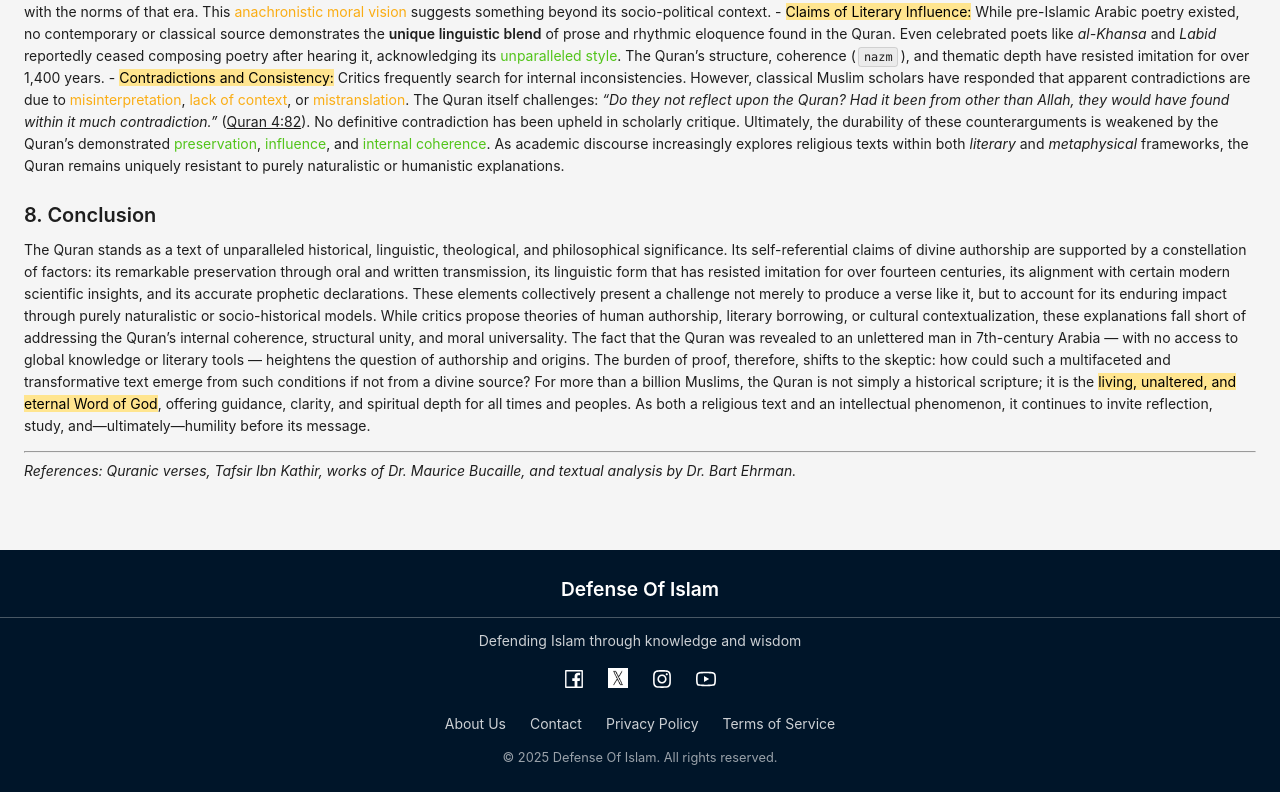
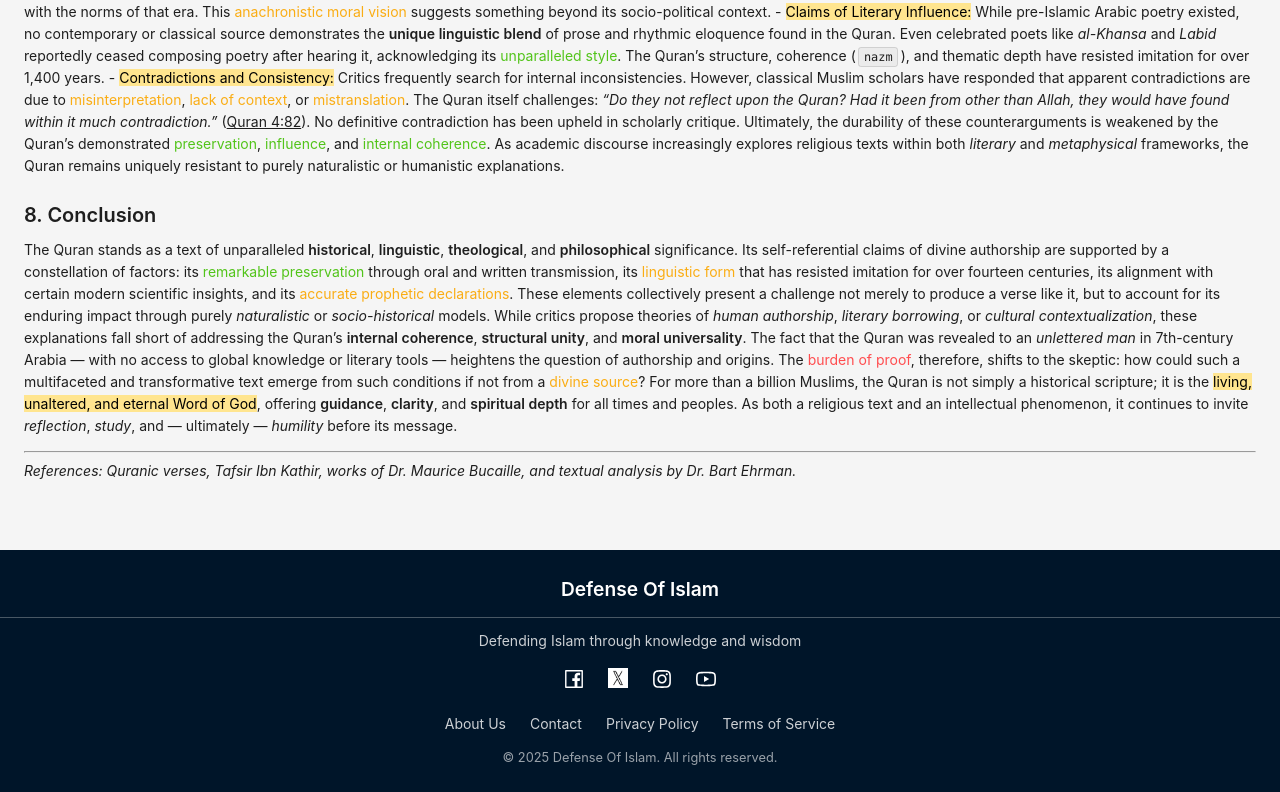
Before and after one commit to defenseofislam/web, a React (Create React App) app: page /web/islam/quran/1 in a window 1280 px wide. Shown: the part 2684-3476 px from the top of the page. Built offline with nearby package versions, Linux system fonts and the light colour scheme; a web font is replaced by a local one.

Commit message:
feat: enhance IslamComponent1 with improved text formatting and emphasis on key theological and linguistic aspects of the Quran

```diff
--- a/src/components/Islam/quran/IslamComponent1.js
+++ b/src/components/Islam/quran/IslamComponent1.js
@@ -533,31 +533,47 @@ function IslamComponent1() {
 
         <Title level={4}>8. Conclusion</Title>
         <Paragraph>
-          The Quran stands as a text of unparalleled historical, linguistic,
-          theological, and philosophical significance. Its self-referential
-          claims of divine authorship are supported by a constellation of
-          factors: its remarkable preservation through oral and written
-          transmission, its linguistic form that has resisted imitation for over
-          fourteen centuries, its alignment with certain modern scientific
-          insights, and its accurate prophetic declarations. These elements
-          collectively present a challenge not merely to produce a verse like
-          it, but to account for its enduring impact through purely naturalistic
-          or socio-historical models.
-          {"\n\n"} While critics propose theories of human authorship, literary
-          borrowing, or cultural contextualization, these explanations fall
-          short of addressing the Quran’s internal coherence, structural unity,
-          and moral universality. The fact that the Quran was revealed to an
-          unlettered man in 7th-century Arabia — with no access to global
-          knowledge or literary tools — heightens the question of authorship and
-          origins. The burden of proof, therefore, shifts to the skeptic: how
-          could such a multifaceted and transformative text emerge from such
-          conditions if not from a divine source?
-          {"\n\n"} For more than a billion Muslims, the Quran is not simply a
-          historical scripture; it is the{" "}
-          <Text mark>living, unaltered, and eternal Word of God</Text>, offering
-          guidance, clarity, and spiritual depth for all times and peoples. As
-          both a religious text and an intellectual phenomenon, it continues to
-          invite reflection, study, and—ultimately—humility before its message.
+          The Quran stands as a text of unparalleled{" "}
+          <Text strong>historical</Text>, <Text strong>linguistic</Text>,{" "}
+          <Text strong>theological</Text>, and <Text strong>philosophical</Text>{" "}
+          significance. Its self-referential claims of divine authorship are
+          supported by a constellation of factors: its{" "}
+          <Text type="success">remarkable preservation</Text> through oral and
+          written transmission, its{" "}
+          <Text type="warning">linguistic form</Text> that has resisted
+          imitation for over fourteen centuries, its{" "}
+          <Text type="info">
+            alignment with certain modern scientific insights
+          </Text>
+          , and its{" "}
+          <Text type="warning">accurate prophetic declarations</Text>. These
+          elements collectively present a challenge not merely to produce a
+          verse like it, but to account for its enduring impact through purely{" "}
+          <Text italic>naturalistic</Text> or{" "}
+          <Text italic>socio-historical</Text> models.
+          {"\n\n"}While critics propose theories of{" "}
+          <Text italic>human authorship</Text>,{" "}
+          <Text italic>literary borrowing</Text>, or{" "}
+          <Text italic>cultural contextualization</Text>, these explanations
+          fall short of addressing the Quran’s{" "}
+          <Text strong>internal coherence</Text>,{" "}
+          <Text strong>structural unity</Text>, and{" "}
+          <Text strong>moral universality</Text>. The fact that the Quran was
+          revealed to an <Text italic>unlettered man</Text>{" "}
+          in 7th-century Arabia — with no access to global knowledge or literary
+          tools — heightens the question of authorship and origins. The{" "}
+          <Text type="danger">burden of proof</Text>, therefore, shifts to the
+          skeptic: how could such a multifaceted and transformative text emerge
+          from such conditions if not from a{" "}
+          <Text type="warning">divine source</Text>?{"\n\n"}For more than a
+          billion Muslims, the Quran is not simply a historical scripture; it is
+          the{" "}
+          <Text mark>living, unaltered, and eternal Word of God</Text>, offering{" "}
+          <Text strong>guidance</Text>,{" "}<Text strong>clarity</Text>, and{" "}
+          <Text strong>spiritual depth</Text> for all times and peoples. As both
+          a religious text and an intellectual phenomenon, it continues to
+          invite <Text italic>reflection</Text>,{" "}<Text italic>study</Text>, and —
+          ultimately — <Text italic>humility</Text> before its message.
         </Paragraph>
 
         <hr />
```
